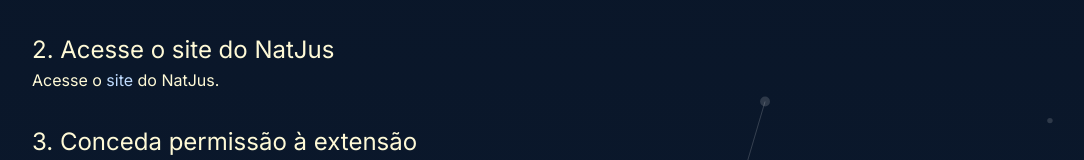
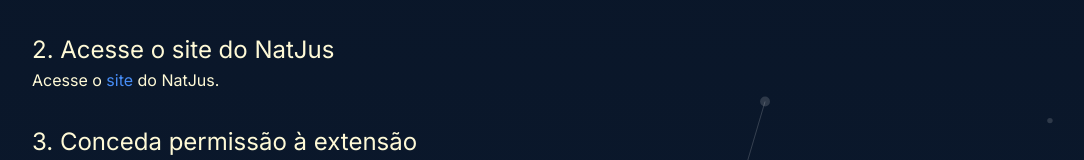
Before and after one commit to joaotextor/ferramentas-jf, a Next.js app: page /ferramentas-jf/natjus-autofill in a window 1280 px wide. Shown: the part 320-480 px from the top of the page, without its empty margins (16-1100 px from the left). Built offline with nearby package versions, Linux system fonts and the light colour scheme.

Commit message:
refac: change link color

```diff
--- a/src/app/natjus-autofill/page.tsx
+++ b/src/app/natjus-autofill/page.tsx
@@ -39,7 +39,7 @@
             <p>
               Acesse o{" "}
               <a
-                className="text-blue-200"
+                className="text-secondary-light"
                 href="https://www.cnj.jus.br/e-natjus"
               >
                 site
```
